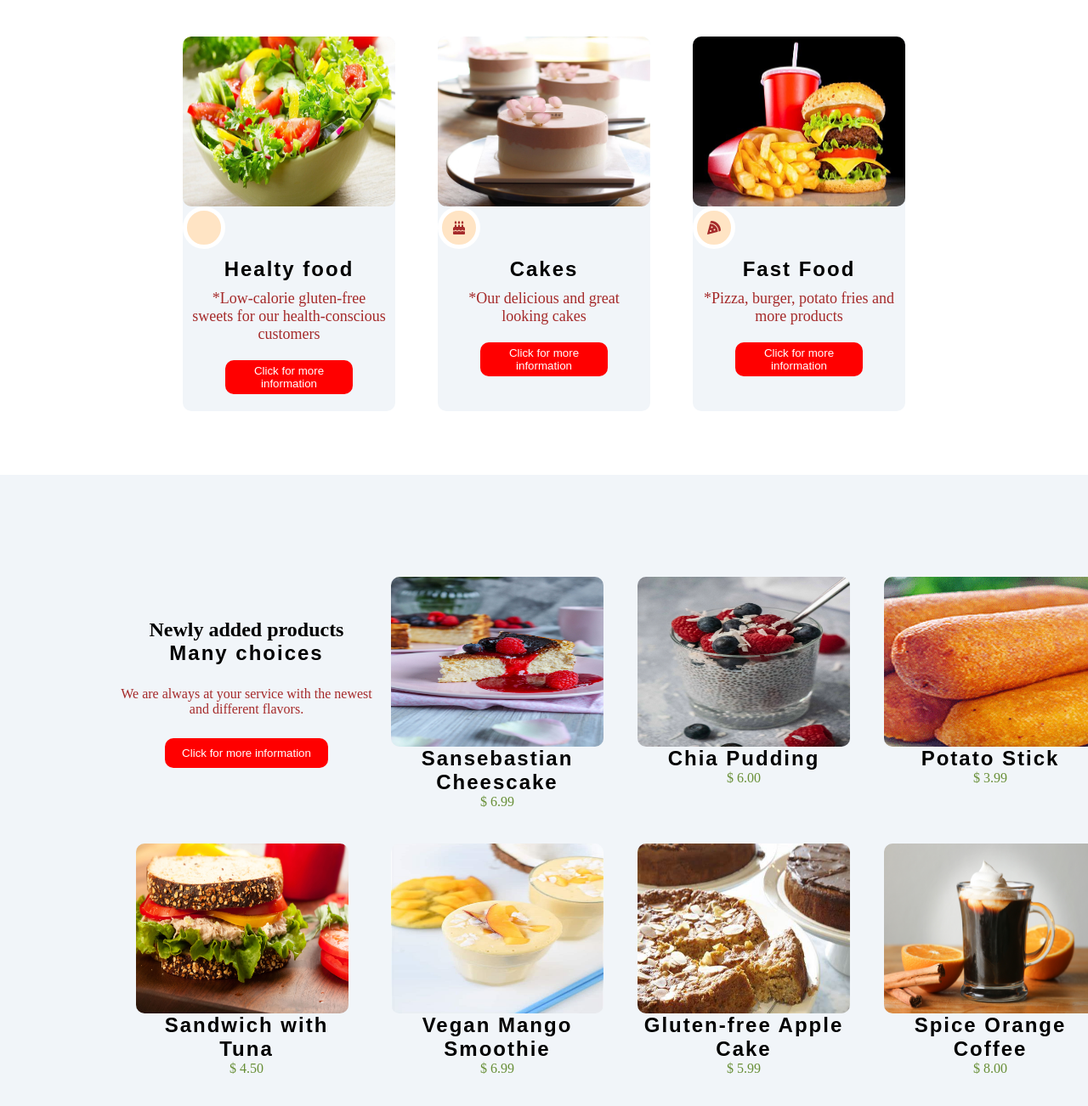
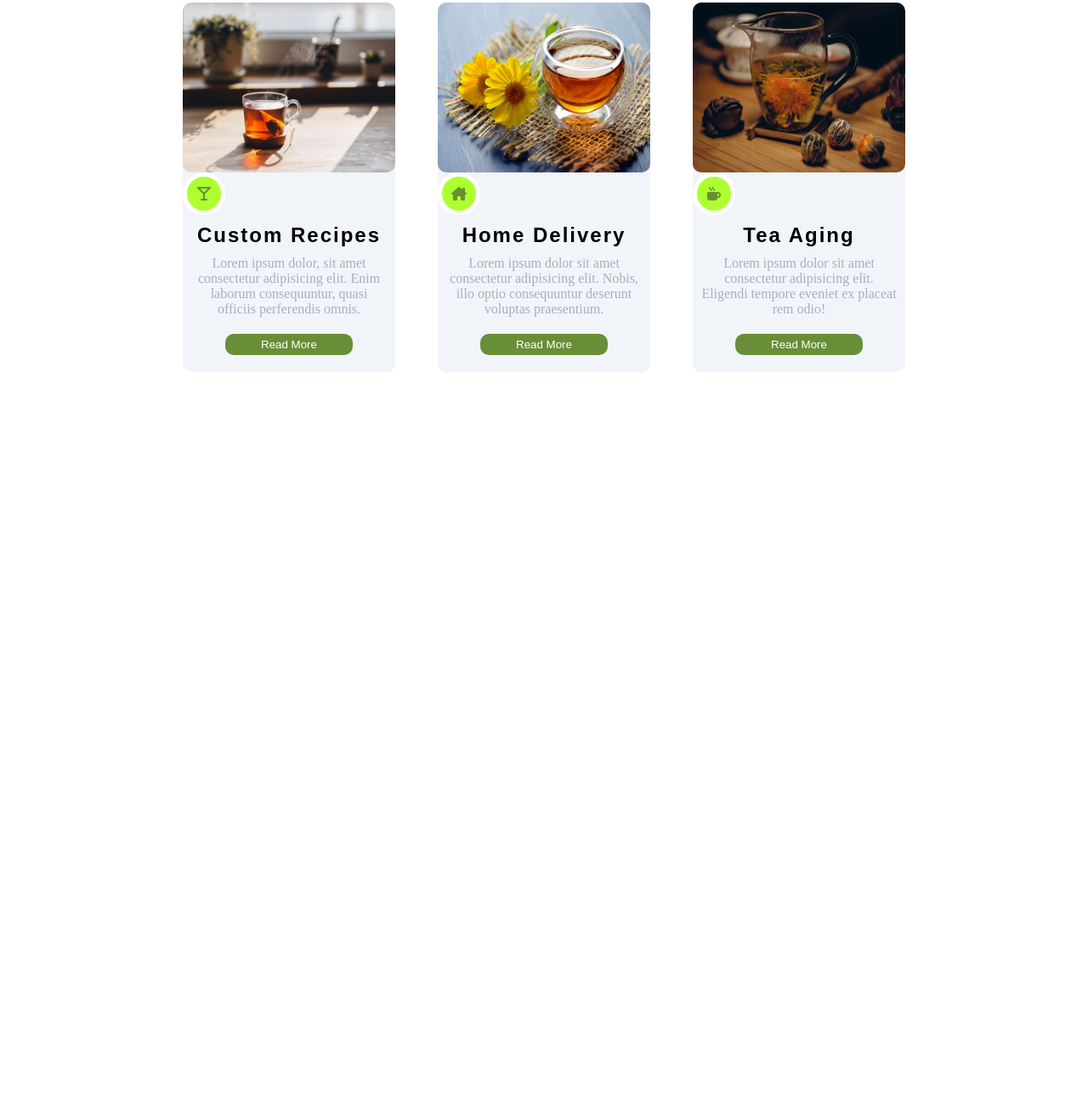
Before and after one commit to Hesenovasenem/GWP101, a plain HTML site: page ResponsiveTwoSection/index.html in a window 1280 px wide. Shown: the part 692-1994 px from the top of the page at 85% size. After the commit the page ends 1205 px from the top, so only its background shows below. Drawn offline with Linux system fonts and the light colour scheme.

Commit message:
Add files via upload

```diff
--- a/ResponsiveTwoSection/index.html
+++ b/ResponsiveTwoSection/index.html
@@ -5,106 +5,63 @@
     <meta http-equiv="X-UA-Compatible" content="IE=edge">
     <meta name="viewport" content="width=device-width, initial-scale=1.0">
     <link rel="stylesheet" href="https://cdnjs.cloudflare.com/ajax/libs/font-awesome/6.3.0/css/all.min.css" integrity="sha512-SzlrxWUlpfuzQ+pcUCosxcglQRNAq/DZjVsC0lE40xsADsfeQoEypE+enwcOiGjk/bSuGGKHEyjSoQ1zVisanQ==" crossorigin="anonymous" referrerpolicy="no-referrer" />
-    <link rel="stylesheet" href="https://cdnjs.cloudflare.com/ajax/libs/font-awesome/6.4.0/css/all.min.css" integrity="sha512-iecdLmaskl7CVkqkXNQ/ZH/XLlvWZOJyj7Yy7tcenmpD1ypASozpmT/E0iPtmFIB46ZmdtAc9eNBvH0H/ZpiBw==" crossorigin="anonymous" referrerpolicy="no-referrer" />
     <link rel="stylesheet" href="style.css">
     <title>Document</title>
 </head>
 <body>
-        <section class="sec2">
+    <section class="sec1">
+        <div class="container">
+            <div class="first">
+                <h2 class="green1">Check Out</h2>
+                <h1 class="title">Our Products</h1>
+                <p>Lorem ipsum dolor sit amet consectetur adipisicing elit. Assumenda, corrupti. Voluptatem pariatur non dolores debitis architecto enim quibusdam. Consequatur vel facere quos quasi quo ab.</p>
+                <div><button class="but"><a href="#">İNVENTORY</a></button></div>
+            </div>
+            <div class="same">
+                <img src="ginger.jpeg" alt="" width="200px" height="200px">
+                <h2 class="title text">Ginger Peach Tea</h2>
+                <span>&#36; 6.99</span>
+            </div>
+            <div class="same">
+                <img src="fruitsangria.jpeg" alt="" width="200" height="200">
+                <h2 class="title text">Fruit Sangria</h2>
+                <span>&#36; 6.99</span>
+            </div>
+            <div class="same">
+                <img src="whitetea.jpeg" alt="" width="200" height="200">
+                <h2 class="title text">White Tea</h2>
+                <span>&#36; 6.99</span>
+            </div>
+        </div>
+    </section>
+    <section class="sec2">
        <div class="margin">
-        <h1 class="green1">RZS cookies</h1><br>
-        <h1 class="title">Made With Love</h1>
+        <h2 class="green1">Explare</h2><br>
+        <h1 class="title">Our Services</h1>
        </div>
         <div class="container">
             <div class="indentical">
-                <img src="mohito.jpg" alt="" width="200px" height="200px">
+                <img src="ginger.jpeg" alt="" width="200px" height="200px">
                 <div class="icon"><i class="fa-solid fa-martini-glass-empty"></i></div>
-                <h2 class="title">Cold drinks</h2>
-                <p>*The most delicious cold drinks</p>
-                <button class="but"><a href="#">Click for more information</a></button>
+                <h2 class="title">Custom Recipes</h2>
+                <p>Lorem ipsum dolor, sit amet consectetur adipisicing elit. Enim laborum consequuntur, quasi officiis perferendis omnis.</p>
+                <button class="but"><a href="#">Read More</a></button>
             </div>
             <div class="indentical">
-                <img src="323051132_560036455917839_6991668135162044238_n(1).jpg" alt="" width="200px" height="200px">
+                <img src="fruitsangria.jpeg" alt="" width="200px" height="200px">
                 <div class="icon"><i class="fa-solid fa-house-chimney"></i></div>
-                <h2 class="title">The design of our space</h2>
-                <p>*You could have an ad here</p>
-                <button class="but"><a href="#">Click for more information</a></button>
+                <h2 class="title">Home Delivery</h2>
+                <p>Lorem ipsum dolor sit amet consectetur adipisicing elit. Nobis, illo optio consequuntur deserunt voluptas praesentium.</p>
+                <button class="but"><a href="#">Read More</a></button>
             </div>
             <div class="indentical">
-                <img src="coffe.jpeg" alt="" width="200px" height="200px">
+                <img src="whitetea.jpeg" alt="" width="200px" height="200px">
                 <div class="icon"><i class="fa-solid fa-mug-hot"></i></div>
-                <h2 class="title">*Hot drinks</h2>
-                <p>*A variety of herbal teas, coffe and other drinks</p>
-                <button class="but"><a href="#">Click for more information</a></button>
-            </div>
-            <div class="indentical">
-                <img src="salad.jpeg" alt="" width="200px" height="200px">
-                <div class="icon"><i class="fa-light fa-leafy-green"></i></div>
-                <h2 class="title">Healty food</h2>
-                <p>*Low-calorie gluten-free sweets for our health-conscious customers</p>
-                <button class="but"><a href="#">Click for more information</a></button>
-            </div>
-            <div class="indentical">
-                <img src="cakepin.jpeg" alt="" width="200px" height="200px">
-                <div class="icon"><i class="fa-solid fa-cake-candles"></i></div>
-                <h2 class="title">Cakes</h2>
-                <p>*Our delicious and great looking cakes</p>
-                <button class="but"><a href="#">Click for more information</a></button>
-            </div>
-            <div class="indentical">
-                <img src="fastfood.jpeg" alt="" width="200px" height="200px">
-                <div class="icon"><i class="fa-solid fa-pizza-slice"></i></div>
-                <h2 class="title">Fast Food</h2>
-                <p>*Pizza, burger, potato fries and more products</p>
-                <button class="but"><a href="#">Click for more information</a></button>
+                <h2 class="title">Tea Aging</h2>
+                <p>Lorem ipsum dolor sit amet consectetur adipisicing elit. Eligendi tempore eveniet ex placeat rem odio!</p>
+                <button class="but"><a href="#">Read More</a></button>
             </div>
         </div>
     </section>
-    <section class="sec1">
-        <div class="container">
-            <div class="first">
-                <h2 class="green1">Newly added products</h2>
-                <h1 class="title">Many choices</h1>
-                <p>We are always at your service with the newest and different flavors.</p>
-                <div><button class="but"><a href="#">Click for more information</a></button></div>
-            </div>
-            <div class="same">
-                <img src="sansebastian.jpg" alt="" width="200px" height="200px">
-                <h2 class="title text">Sansebastian Cheescake</h2>
-                <span>&#36; 6.99</span>
-            </div>
-            <div class="same">
-                <img src="Chiapudding.webp" alt="" width="200px" height="200px">
-                <h2 class="title text">Chia Pudding</h2>
-                <span>&#36; 6.00</span>
-            </div>
-            <div class="same">
-                <img src="potato stick.png" alt="" width="200px" height="200px">
-                <h2 class="title text">Potato Stick</h2>
-                <span>&#36; 3.99</span>
-            </div>
-            <div class="same">
-                <img src="sandwich.jpeg" alt="" width="200px" height="200px">
-                <h2 class="title text">Sandwich with Tuna</h2>
-                <span>&#36; 4.50</span>
-            </div>
-            <div class="same">
-                <img src="smoothie.jpeg" alt="" width="200px" height="200px">
-                <h2 class="title text">Vegan Mango Smoothie</h2>
-                <span>&#36; 6.99</span>
-            </div>
-            <div class="same">
-                <img src="glutenfree.jpeg" alt="" width="200" height="200">
-                <h2 class="title text">Gluten-free Apple Cake</h2>
-                <span>&#36; 5.99</span>
-            </div>
-            <div class="same">
-                <img src="orange coffee.jpeg" alt="" width="200" height="200">
-                <h2 class="title text">Spice Orange Coffee</h2>
-                <span>&#36; 8.00</span>
-            </div>
-        </div>
-    </section>
-
 </body>
 </html>
--- a/ResponsiveTwoSection/style.css
+++ b/ResponsiveTwoSection/style.css
@@ -5,9 +5,9 @@
     box-sizing: border-box;
 }
 .green1{
-    color: black;
-    font-family: Impact, Haettenschweiler, 'Arial Narrow Bold', sans-serif
-    letter-spacing: 4px;
+    color: #688f37;
+    font-family: 'Grand hotel',cursive;
+    letter-spacing: 2px;
 }
 .title{
     font-family: 'Catamaran', sans-serif;
@@ -15,7 +15,7 @@
 }
 button {
     border: none;
-    background-color: red;
+    background-color: #688f37;
 }
 .container{
     margin: auto;
@@ -43,7 +43,7 @@ button {
 .first p{
       margin: 25px 0;
     text-align: center;
-    color: brown ;
+    color: rgb(163, 160, 160) ;
 }
 .but{
     padding: 10px 20px;
@@ -110,8 +110,7 @@ span{
 .sec2 .indentical p{
     margin: 0 10px;
     text-align: center;
-    color: brown ;
-    font-size: large;
+    color: #a6b0b9 ;
 }
 .sec2 .indentical button{
     width: 150px;
@@ -123,7 +122,7 @@ span{
     position: relative;
 }
 .sec2 .indentical i{
-    color: brown;
+    color: #688f37;
 }
 .sec2 .indentical .icon i{
     display: flex;
@@ -133,7 +132,7 @@ span{
     width: 50px;
     height: 50px;
     border-radius: 50%;
-    background-color: bisque;
+    background-color: greenyellow;
 }
 @media only screen and (min-width: 992px) {
     .sec1 .container{
@@ -145,7 +144,7 @@ span{
         grid-template-columns: auto auto auto;
     }
     button:hover{
-        background-color: red;
+        background-color: green;
         box-sizing: border-box;
     }
 
```
